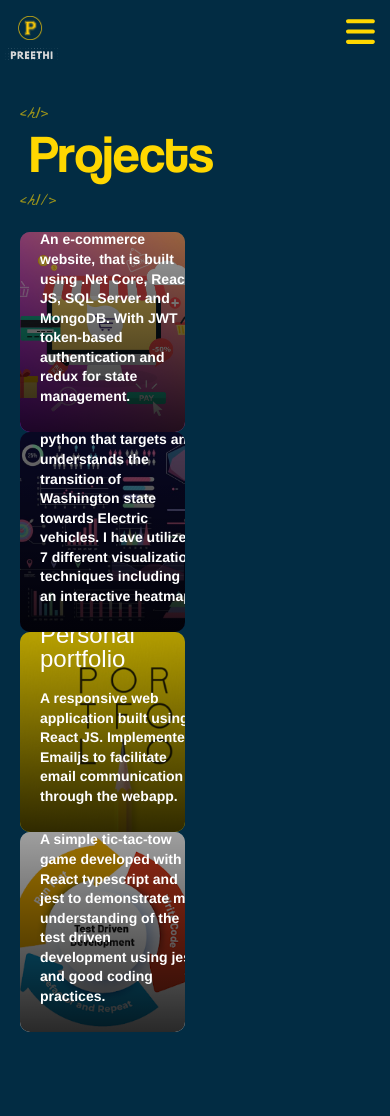
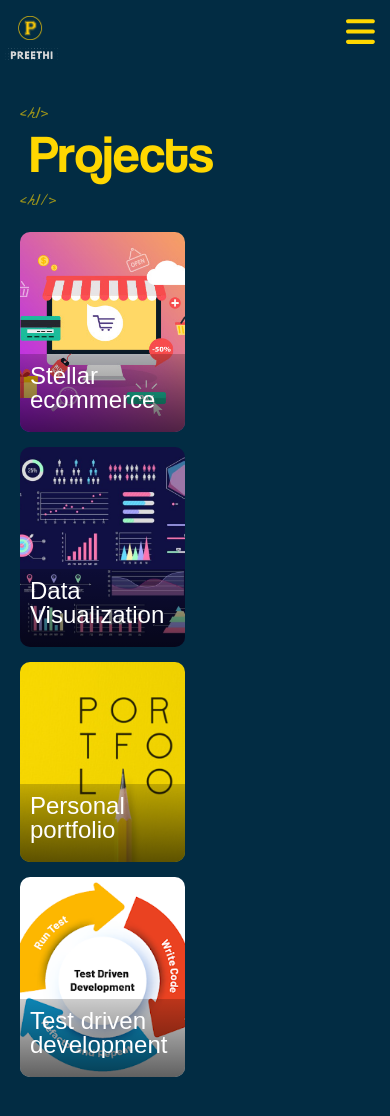
Before and after one commit to IKPreethi/Personal-portfolio, a React (Create React App) app: page /personal-portfolio/projects in a window 390 px wide. Shown: the top 1116 px of the page. Built offline with nearby package versions, Linux system fonts and the light colour scheme.

Commit message:
added scroll and styling

```diff
--- a/src/components/Projects/Projects.js
+++ b/src/components/Projects/Projects.js
@@ -27,7 +27,7 @@ const Portfolio = () => {
         },
         {'image':Tdd,
         'name': 'Test driven development',
-        'description': 'A simple tic-tac-tow game developed with React typescript and jest to demonstrate my understanding of the test driven development using jest and good coding practices.',
+        'description': 'A simple tic-tac-toe game developed with React typescript and jest to demonstrate my understanding of the test driven development using jest and good coding practices.',
         'url': 'https://github.com/IKPreethi/TicTacToe-TDD'
         },
     ]);
@@ -57,7 +57,7 @@ const Portfolio = () => {
                                 alt="portfolio" />
                                 <div className="content">
                                     <p className="title">{port.name}</p>
-                                    <h4 className="description">{port.description}</h4>
+                                   {/* <h4 className="description">{port.description}</h4> */}
                                     <button
                                         className="btn"
                                         onClick={() => window.open(port.url)}
--- a/src/components/Projects/Projects.scss
+++ b/src/components/Projects/Projects.scss
@@ -38,7 +38,7 @@
             position: absolute;
             width: 100%;
             z-index: 3;
-            padding: 10px 20px;
+            padding: 10px 10px;
             transition: all 0.3s cubic-bezier(0.645, 0.045, 0.355, 1);
             background: linear-gradient(
                 180deg,
@@ -130,7 +130,7 @@
         }
 
         .images-container {
-            display: block;
+            display: grid;
             gap: 15px;
             flex-wrap: wrap;
             padding-bottom: 100px;
--- a/src/index.css
+++ b/src/index.css
@@ -12,3 +12,14 @@ body {
   overflow: hidden;
   display: block;
 }
+
+.dashboard {
+  margin-top: 200px;
+  margin-left: 200px;
+}
+
+@media screen and (max-width: 1200px) {
+  body {
+    overflow: visible;
+  }
+}
```
